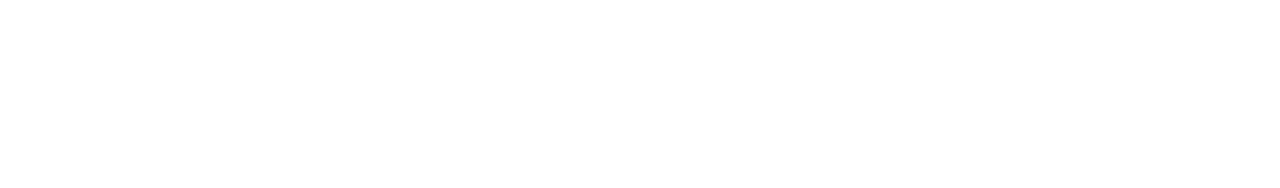
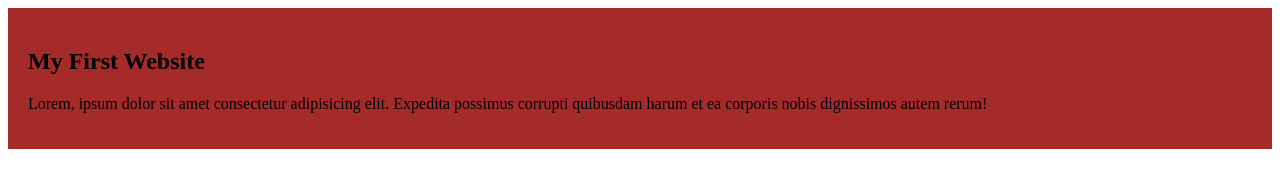
Before and after one commit to khansajmul/my-simple-website, a plain HTML site: page index2.html in a window 1280 px wide. Drawn offline with Linux system fonts and the light colour scheme.

Commit message:
added the first blog

```diff
--- a/index2.html
+++ b/index2.html
@@ -4,8 +4,13 @@
     <meta charset="UTF-8">
     <meta name="viewport" content="width=device-width, initial-scale=1.0">
     <title>My simple website</title>
+    <link rel="stylesheet" href="styles/blog.css">
 </head>
 <body>
+    <div>
+        <h2>My First Website</h2>
+        <p>Lorem, ipsum dolor sit amet consectetur adipisicing elit. Expedita possimus corrupti quibusdam harum et ea corporis nobis dignissimos autem rerum!</p>
+    </div>
 
 </body>
 </html>
--- /dev/null
+++ b/styles/blog.css
@@ -0,0 +1,4 @@
+div{
+    background-color: brown;
+    padding: 20px;
+}
```
